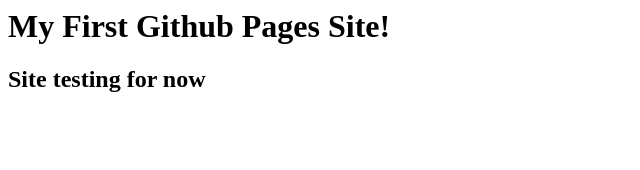
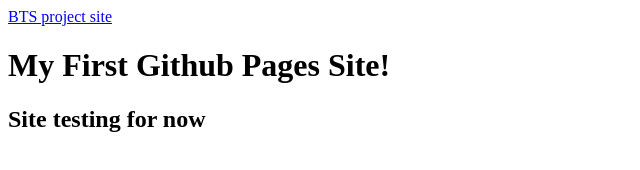
Before and after one commit to ImaDuhf/imaduhf.github.io, a plain HTML site: page index.html in a window 1280 px wide. Shown: the whole page, without its empty margins (0-640 px from the left). Drawn offline with Linux system fonts and the light colour scheme.

Commit message:
added link to BTS site

```diff
--- a/index.html
+++ b/index.html
@@ -6,6 +6,7 @@
     <title>Github Site Test</title>
 </head>
 <body>
+    <a href="site projects/BTS WEBSITE/index.html">BTS project site</a>
     <h1>My First Github Pages Site!</h1>
     <h2>Site testing for now</h2>
 </body>
```
